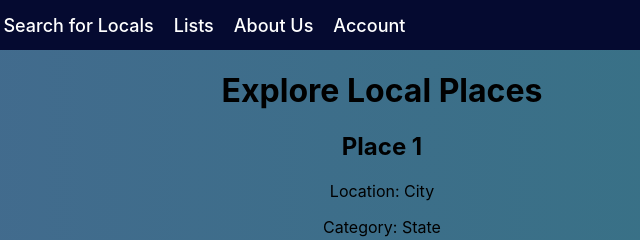
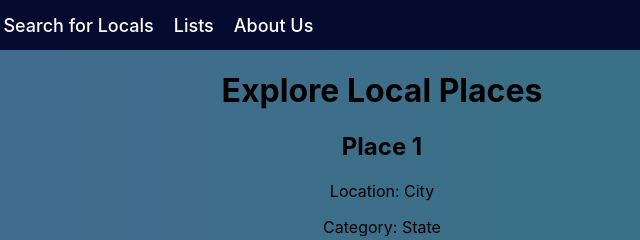
Before and after one commit to microwaves22/KCALM-SPARKHACK2025, a plain HTML site: page localplaces.html in a window 1280 px wide. Shown: the top 240 px of the page, 258-898 px from the left. Drawn offline with nearby package versions, Linux system fonts and the light colour scheme.

Commit message:
NOT DOING ACCOUNT PAGE FOR NOW

```diff
--- a/localplaces.html
+++ b/localplaces.html
@@ -17,7 +17,7 @@
             <a href="filterpage.html">Search for Locals</a>
             <a href="listspage.html">Lists</a>
             <a href="aboutuspage.html">About Us</a>
-            <a href="accountpage.html">Account</a>
+            <!-- <a href="accountpage.html">Account</a> -->
         </div>
     </nav>
 
```
Also changed, not shown: accountpage.html (+2 -1 lines).
